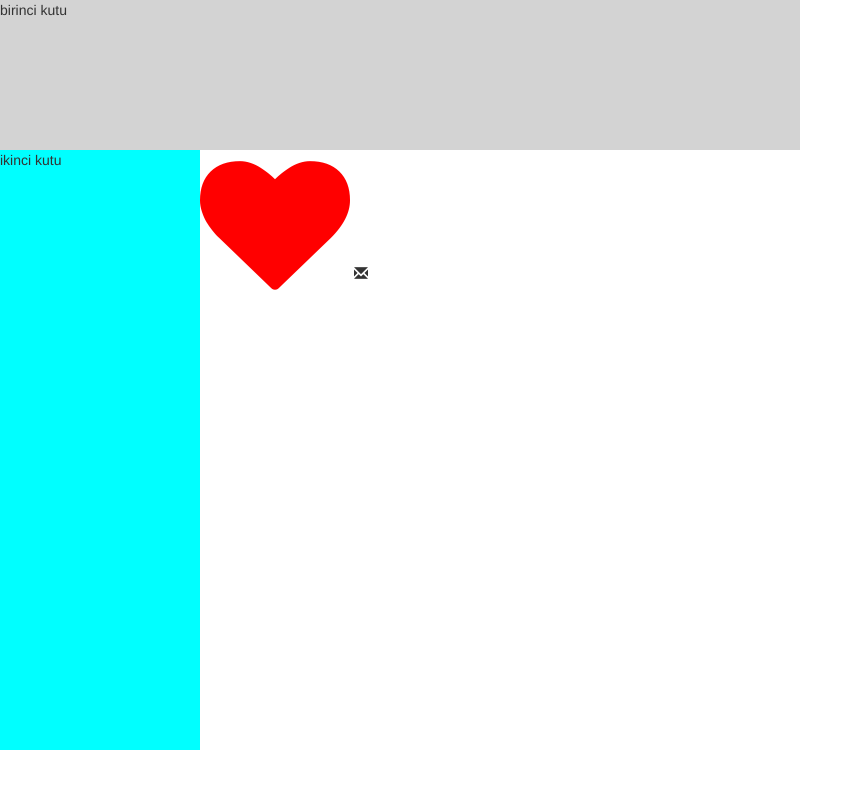
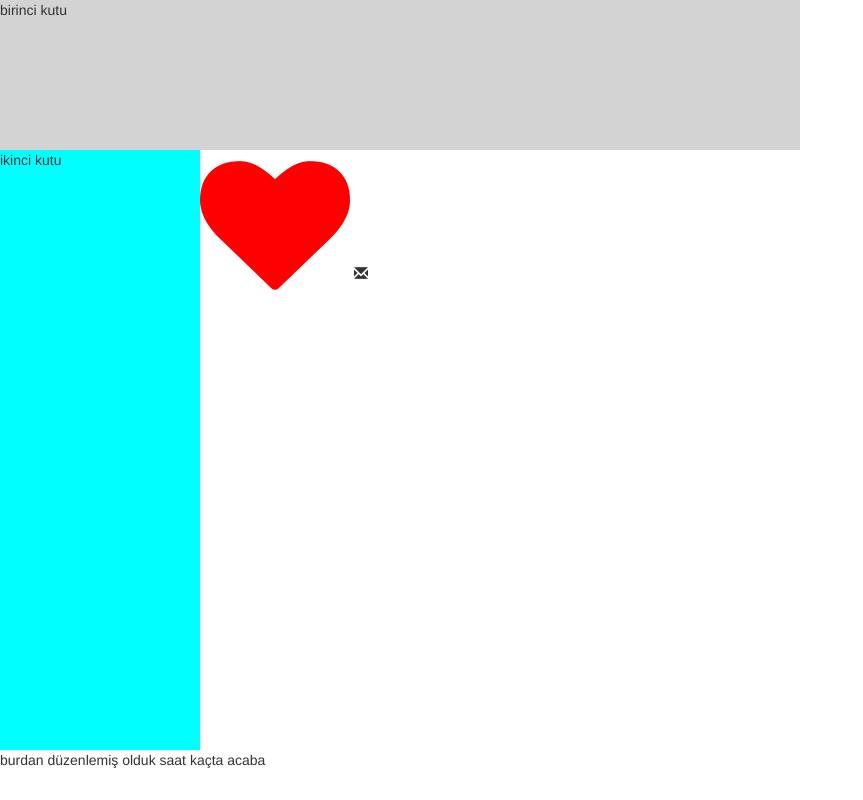
Before and after one commit to ahmetcankal/cssornek2, a plain HTML site: page hakkinda.html in a window 1280 px wide. Shown: the whole page, without its empty margins (0-863 px from the left). Drawn offline with nearby package versions, Linux system fonts and the light colour scheme.

Commit message:
Update hakkinda.html

```diff
--- a/hakkinda.html
+++ b/hakkinda.html
@@ -60,6 +60,7 @@ and open the template in the editor.
 
  </div>
 
+    burdan düzenlemiş olduk saat kaçta acaba
 
 
 
```
